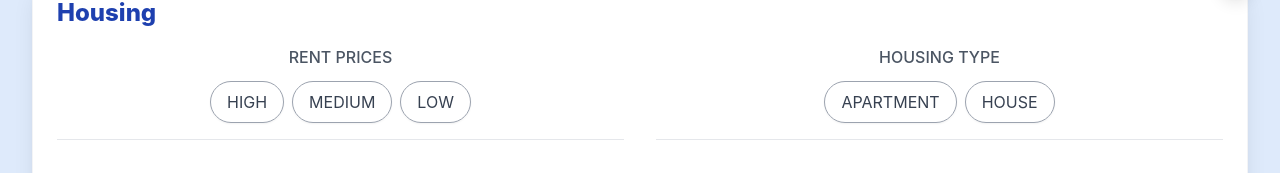
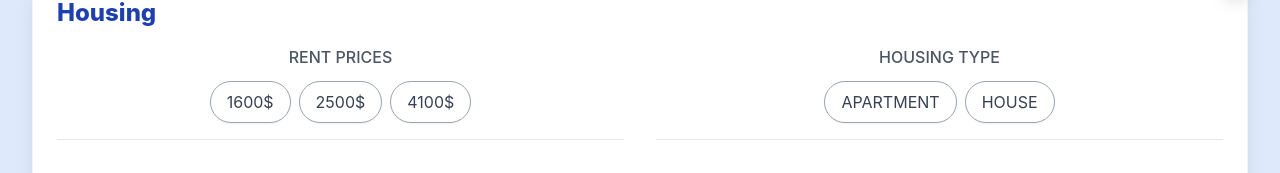
Before and after one commit to JoinedRobbin1887/Hack-EPS-ENYGM4, a React (Create React App) app in the folder frontend/joc-de-barris-front/: page /start in a window 1280 px wide. Shown: the part 1819-1992 px from the top of the page. Built offline with nearby package versions, Linux system fonts and the light colour scheme.

Commit message:
feat: Changed options

```diff
--- a/frontend/joc-de-barris-front/src/components/Habitatge.js
+++ b/frontend/joc-de-barris-front/src/components/Habitatge.js
@@ -20,7 +20,7 @@ export function Habitatge() {
 
         <PreferenceSelector
           label="RENT PRICES"
-          options={["HIGH", "MEDIUM", "LOW"]}
+          options={["1600$", "2500$", "4100$"]}
           selected={precios}
           onChange={setPrecios}
         />
```
